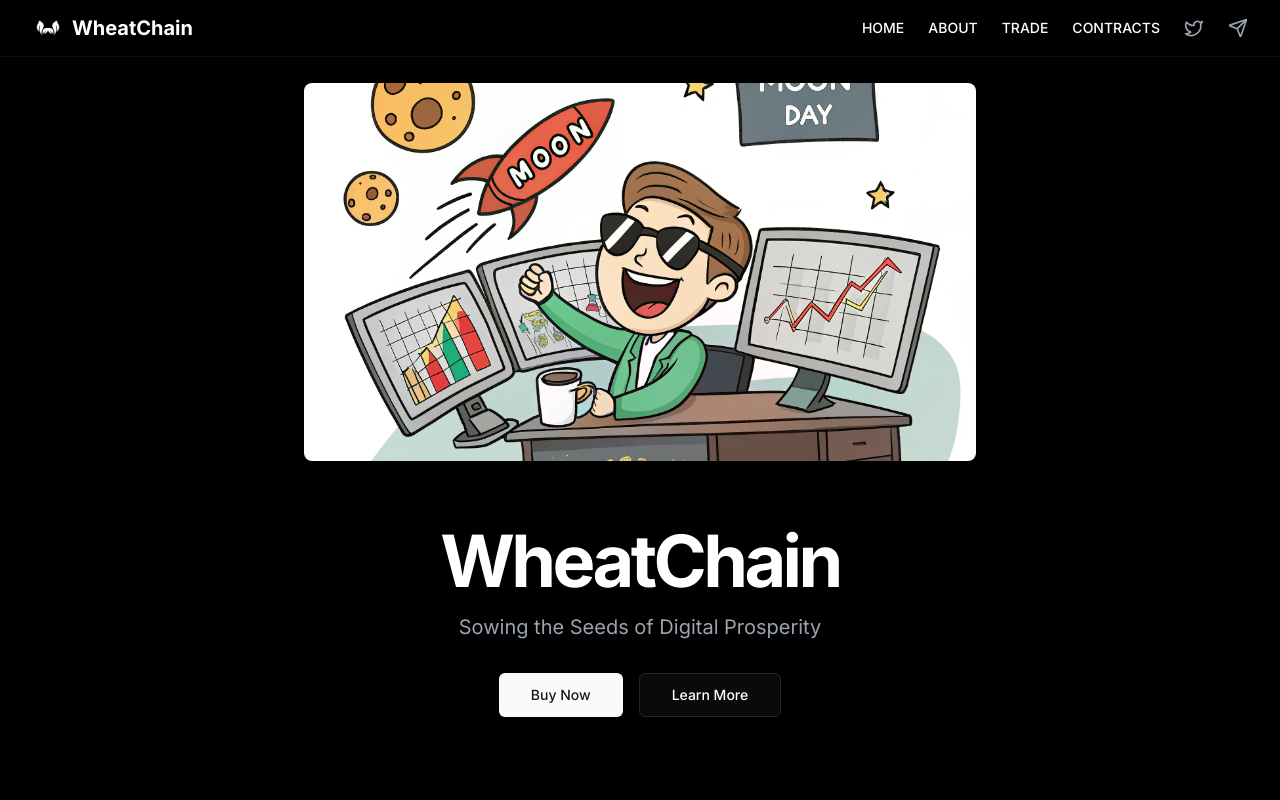
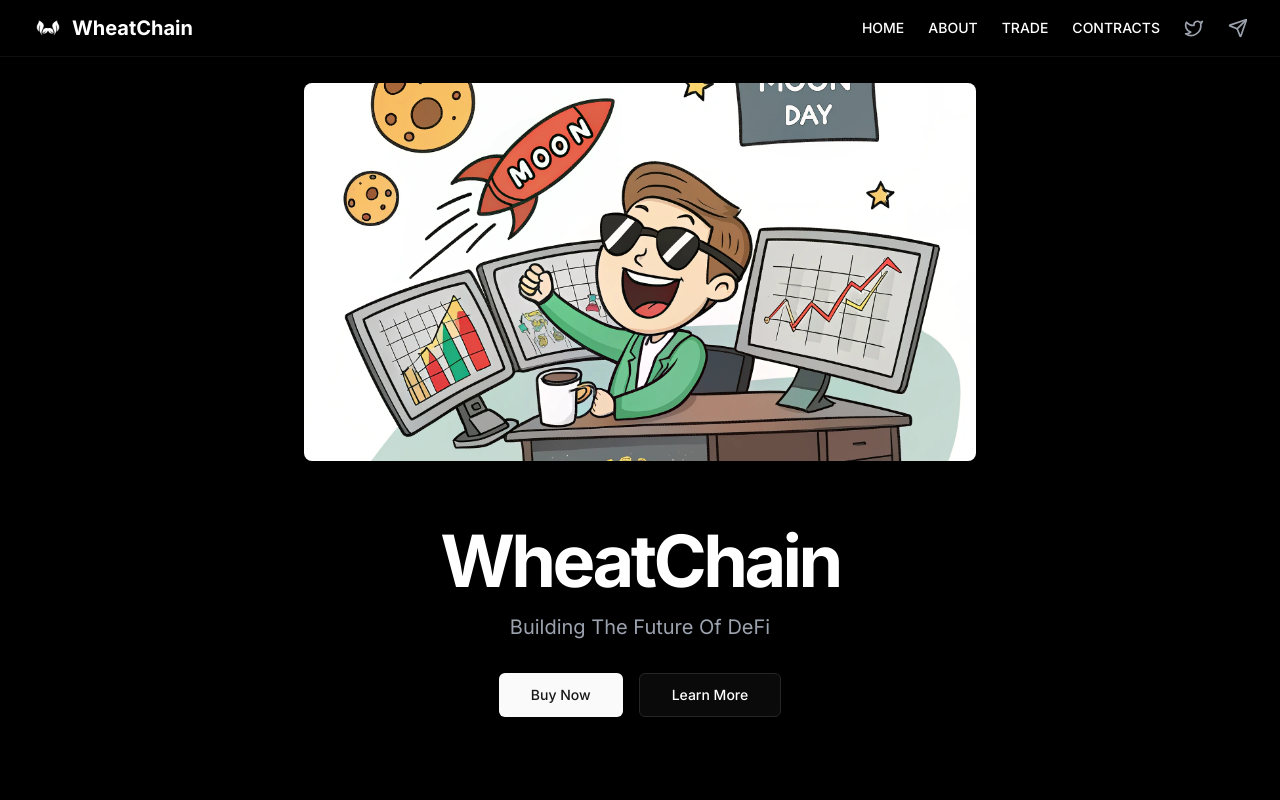
Before and after one commit to wheat-eco/WheatChain_page, a Next.js app: page / in a window 1280 px wide. Shown: the top 800 px of the page. Built offline with nearby package versions, Linux system fonts and the light colour scheme.

Commit message:
update hero.tsx

```diff
--- a/src/components/hero.tsx
+++ b/src/components/hero.tsx
@@ -17,7 +17,7 @@ export function Hero() {
         </div>
         <div className="space-y-4">
           <h1 className="text-4xl font-bold tracking-tighter sm:text-5xl md:text-6xl lg:text-7xl">WheatChain</h1>
-          <p className="mx-auto max-w-[700px] text-gray-400 md:text-xl">Sowing the Seeds of Digital Prosperity</p>
+          <p className="mx-auto max-w-[700px] text-gray-400 md:text-xl">Building The Future Of DeFi</p>
         </div>
         <div className="flex flex-col gap-4 sm:flex-row">
           <Button asChild size="lg">
```
